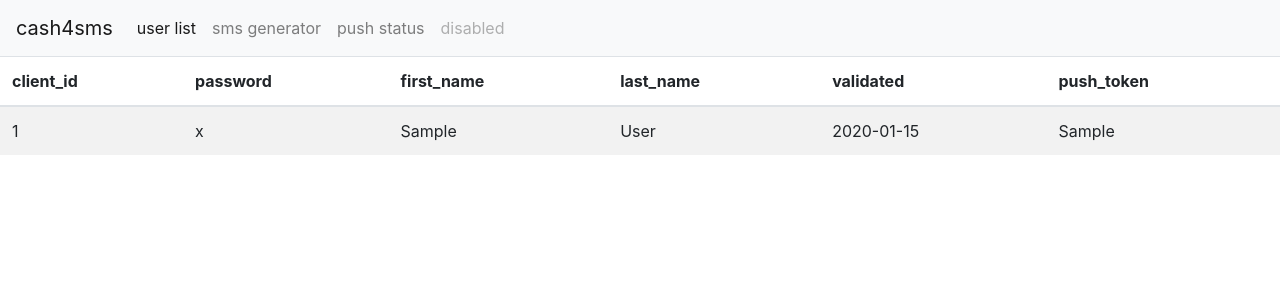
After one commit to cash4sms/api-cash4sms, a Flask app: page /user.html in a window 1280 px wide. The commit adds this page. Shown: the top 300 px of the page. Run offline with Flask 2, Linux system fonts and the light colour scheme; a database or web service that is not in the repository returns one stand-in record (values such as "Sample title"); some libraries are stand-ins or nearby versions.

Commit message:
[refuc] db & new tables

```diff
--- a/application.py
+++ b/application.py
@@ -119,7 +119,7 @@ def request_url_profile_change():
 
     if obj is not None:
         new_data = [r_json.get(keys[0]), r_json.get(keys[1]), r_json.get(keys[2]), r_json.get(keys[3])]
-        DB().save('cash4sms_users', keys, new_data, str(client_id))
+        DB().save('cash4sms_users', keys, new_data, 'client_id', str(client_id))
         return jsonify(
             msg = f'Success in {request.path}'
         )
@@ -312,11 +312,20 @@ url_notifications = '/notifications/<option>'
 @app.route(url_notifications, methods=['POST'])
 def request_url_notifications(option):
 
-    client_id = request.get_json()['client_id']
+    rdata = request.get_json()
 
     if option == 'subscribe':
-        push_token = request.get_json()['push_token']
-        DB().save('cash4sms_users', ['client_id', 'push_token'], [str(client_id), str(push_token)], str(client_id))
+        client_id = rdata.get('client_id')
+        push_token = rdata.get('push_token')
+        DB().save('cash4sms_users', ['push_token'], [f'\'{push_token}\''], 'client_id', str(client_id))
+
+    if option == 'status':
+        client_id = rdata.get('client_id')
+        push_id = rdata.get('push_id')
+        push_status = rdata.get('status')
+        update_keys = ['client_id', 'push_status', 'updated_at']
+        update_values = [str(client_id), str(push_status), datetime.now().replace(microsecond=0).isoformat()]
+        DB().save_or_create('cash4sms_pushs', update_keys, update_values, 'push_id', push_id)
 
     success = jsonify(
         msg = f'Success in {request.path}'
@@ -393,17 +402,22 @@ def request_url_msg():
 #-----------------------------------------------------------------------
 
 @app.route('/')
-@app.route('/users.html')
-def users():
+@app.route('/user.html')
+def user():
 
-    keys = ['client_id', 'password', 'push_token']
+    keys = ['client_id', 'password', 'first_name', 'last_name', 'validated', 'push_token']
     objs = DB().execute_dic('cash4sms_users', keys)
+    return render_template('user.html', objs=objs)
 
-    return render_template('users.html', objs=objs)
+@app.route('/sms.html')
+def sms():
+    return render_template('sms.html')
 
-@app.route('/about.html')
-def about():
-    return render_template('about.html')
+@app.route('/push.html')
+def push():
+
+    objs = DB().execute_dic('cash4sms_pushs')
+    return render_template('push.html', objs=objs)
 
 if __name__ == '__main__':
     port = int(os.environ.get("PORT", 5000))
--- a/dbconnector.py
+++ b/dbconnector.py
@@ -24,16 +24,23 @@ class DB(object):
         self._db_cursor.execute(sql)
         return self._db_cursor.fetchall()
 
-    def execute_dic(self, table:str, keys:list, client_id:str = None):
+    def execute_dic(self, table:str, keys:list = None, client_id:str = None):
         """
         :return: [ { keys[0] : value, ... } ]\n
         :return: { keys[0] : value, ... } if client_id exist
         """
-        select = ', '.join(keys)
-        sql = f'SELECT {select} FROM {table}'
+
+        sql = ''
+        if keys is None:
+            sql = f'SELECT * FROM {table}'
+        else:
+            select = ', '.join(keys)
+            sql = f'SELECT {select} FROM {table}'
 
         if client_id is not None:
             sql = sql + f' WHERE client_id LIKE \'{client_id}\''
+
+        sql = sql + ' ORDER BY client_id ASC'
 
         array = list()
         self._db_cursor.execute(sql)
@@ -41,11 +48,23 @@ class DB(object):
 
         return array if client_id is None else ( array[0] if len(array)>0 else None )
 
-    def save(self, table:str, keys:list, data:list, client_id:str):
+    def save(self, table:str, key:list, val:list, where:str, like:str):
 
-        select = ', '.join(keys)
-        update = ', '.join( map( lambda it: '\'' + it + '\'', data ) )
-        sql = f'UPDATE {table} SET ({select}) = ({update}) WHERE client_id LIKE \'{client_id}\''
+        if len(key)>1:
+            select = ', '.join(key)
+            update = ', '.join( map( lambda it: '\'' + it + '\'', val ) )
+            sql = f'UPDATE {table} SET ({select}) = ({update}) WHERE {where} LIKE \'{like}\''
+        else:
+            sql = f'UPDATE {table} SET {key[0]} = {val[0]} WHERE {where} LIKE \'{like}\''
+
+        self._db_cursor.execute(sql)
+        self._db_connect.commit()
+
+    def save_or_create(self, table:str, key:list, val:list, where:str, like:str):
+
+        select = f'{where}, ' + ', '.join(key)
+        update = f'\'{like}\', ' + ', '.join( map( lambda it: '\'' + it + '\'', val ) )
+        sql = f'INSERT INTO {table} ({select}) VALUES ({update}) ON CONFLICT ({where}) DO UPDATE SET ({select}) = ({update})'
 
         self._db_cursor.execute(sql)
         self._db_connect.commit()
--- a/templates/includes/_navbar.html
+++ b/templates/includes/_navbar.html
@@ -2,8 +2,9 @@
   <a class="navbar-brand" href="#">cash4sms</a>
   <div class="collapse navbar-collapse" id="navbarNavAltMarkup">
     <div class="navbar-nav">
-      <a class="nav-item nav-link active" href="users.html">users<span class="sr-only">(current)</span></a>
-      <a class="nav-item nav-link" href="about.html">sms generator</a>
+      <a class="nav-item nav-link active" href="user.html">user list<span class="sr-only">(current)</span></a>
+      <a class="nav-item nav-link" href="sms.html">sms generator</a>
+      <a class="nav-item nav-link" href="push.html">push status</a>
       <a class="nav-item nav-link disabled" href="#" tabindex="-1" aria-disabled="true">disabled</a>
     </div>
   </div>
--- /dev/null
+++ b/templates/user.html
@@ -0,0 +1,30 @@
+{% extends 'layout.html' %}
+
+{% block body %}
+    <div class="table-responsive">
+        <table class="table table-striped">
+            <thead>
+                <tr>
+                    <th scope="col">client_id</th>
+                    <th scope="col">password</th>
+                    <th scope="col">first_name</th>
+                    <th scope="col">last_name</th>
+                    <th scope="col">validated</th>
+                    <th scope="col">push_token</th>
+                </tr>
+            </thead>
+            <tbody>
+            {% for obj in objs %}
+                <tr>
+                    <td>{{obj.client_id}}</td>
+                    <td>{{obj.password}}</td>
+                    <td>{{obj.first_name}}</td>
+                    <td>{{obj.last_name}}</td>
+                    <td>{{obj.validated}}</td>
+                    <td>{{obj.push_token}}</td>
+                </tr>
+            {% endfor %}
+            </tbody>
+        </table>
+    </div>
+{% endblock %}
```
Also changed, not shown: templates/about.html (deleted, +0 -9 lines), templates/push.html (added, +30 -0 lines), templates/sms.html (added, +20 -0 lines), templates/users.html (deleted, +0 -42 lines).
